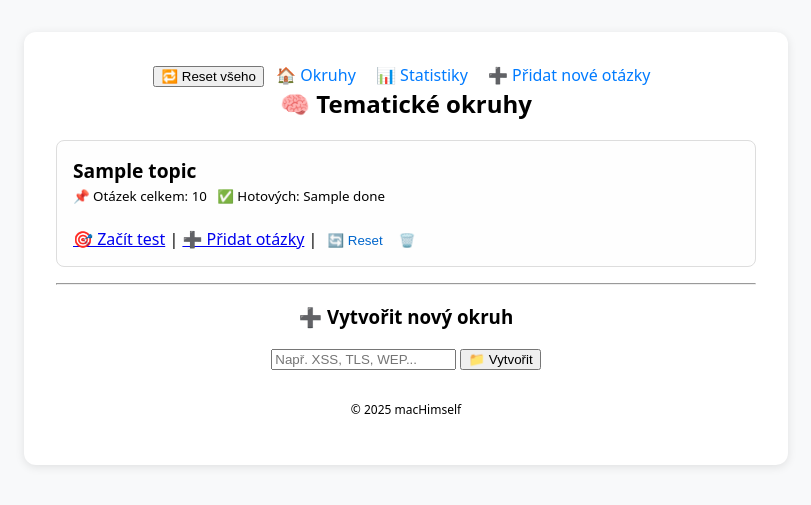
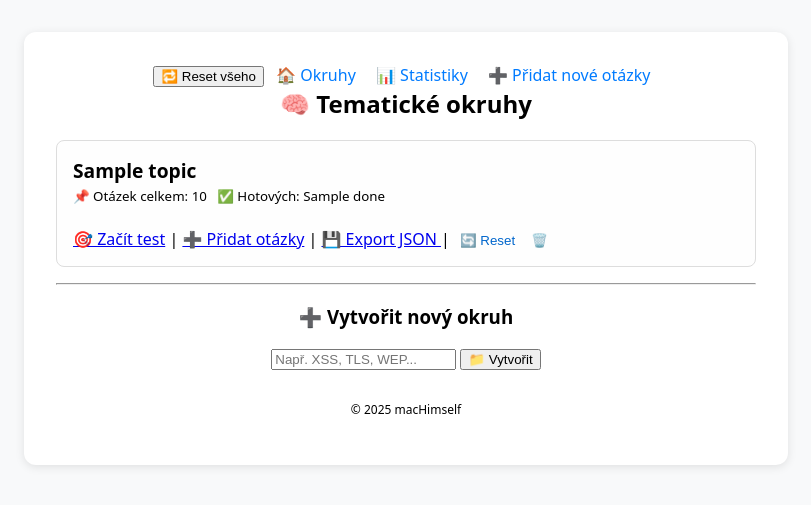
Before and after one commit to macHimself/QuizApp, a Flask app: template templates/main.html in a window 1280 px wide. Shown: the top 505 px of the page, without its empty margins (234-1045 px from the left). Run offline with Flask 3, Linux system fonts and the light colour scheme; the template is opened without the code that fills it: most values are stand-ins (such as "Sample title", 1, 10 or a date in 2020).

Commit message:
add export function

```diff
--- a/app.py
+++ b/app.py
@@ -1,4 +1,4 @@
-from flask import Flask, render_template, request, redirect, url_for, flash
+from flask import Flask, render_template, request, redirect, url_for, flash, Blueprint, jsonify
 import json, random, os
 from datetime import datetime
 from collections import Counter
@@ -348,6 +348,22 @@ def clear_history_topic():
     flash(f"🧹 Historie pro okruh '{topic}' byla vymazána.")
     return redirect(url_for("stats"))
 
+export_bp = Blueprint("export", __name__)
+
+@export_bp.route("/export/json/<topic>", methods=["GET"])
+def export_topic_json(topic):
+    path = get_question_file(topic)
+    if not os.path.exists(path):
+        return jsonify([])
+
+    with open(path, "r", encoding="utf-8") as file:
+        questions = json.load(file)
+
+    export_data = [{"question": q["question"], "answer": q["answer"]}
+                   for q in questions if "question" in q and "answer" in q]
+    return jsonify(export_data)
+
+app.register_blueprint(export_bp)
 
 if __name__ == "__main__":
     ensure_data_dir()
--- a/templates/main.html
+++ b/templates/main.html
@@ -13,6 +13,9 @@
           <small>📌 Otázek celkem: {{ topic.total }} &nbsp; ✅ Hotových: {{ topic.done }}</small><br><br>
           <a href="{{ url_for('quiz', topic=topic.name) }}">🎯 Začít test</a> |
           <a href="{{ url_for('add_questions', topic=topic.name) }}">➕ Přidat otázky</a> |
+          <a href="{{ url_for('export.export_topic_json', topic=topic['name']) }}" download>
+            💾 Export JSON
+          </a> |
           <form method="post" action="{{ url_for('reset_topic') }}" style="display:inline;" onsubmit="return confirm('Resetovat otázky v okruhu {{ topic.name }}?');">
             <input type="hidden" name="topic" value="{{ topic.name }}">
             <button type="submit" style="background:none; border:none; color:#0066cc; cursor:pointer;" title="Reset okruhu">
```
Also changed, not shown: 1 other file.
